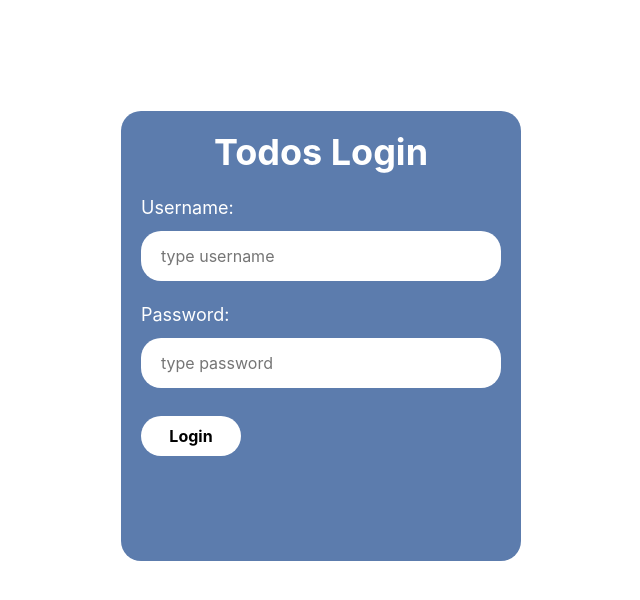
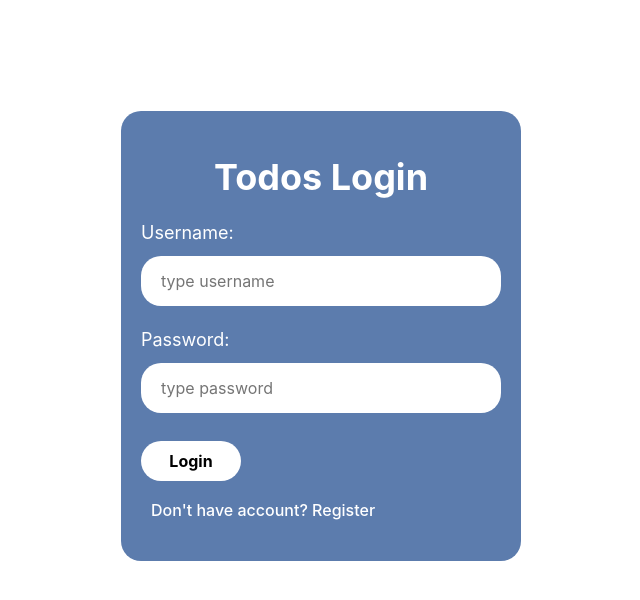
Before and after one commit to sjasminetya/todos-frontend-react, a React (Create React App) app: page /login in a window 1280 px wide. Shown: the top 600 px of the page, without its empty margins (319-959 px from the left). Built offline with nearby package versions, Linux system fonts and the light colour scheme.

Commit message:
fix tampilan login

```diff
--- a/src/pages/Login/Login.jsx
+++ b/src/pages/Login/Login.jsx
@@ -4,7 +4,7 @@ import Input from '../../component/base/Input/Input'
 import Button from '../../component/base/Button/Button'
 import {useDispatch} from 'react-redux'
 import {login} from '../../configs/redux/actions'
-import {useHistory} from 'react-router-dom'
+import {useHistory, Link} from 'react-router-dom'
 
 function Login() {
   const [username, setUsername] = useState('')
@@ -41,6 +41,7 @@ function Login() {
                 <Input value={username} type='text' id='username' label='Username:' placeholder='type username' onChange={handleChangeUsername} />
                 <Input value={password} type='password' id='password' label='Password:' placeholder='type password' onChange={handleChangePassword} />
                 <Button title='Login' onClick={handleClick} />
+                <h6>Don't have account? <Link to="/register">Register</Link></h6>
               </form>
             </div>
           </div>
--- a/src/pages/Login/Login.module.css
+++ b/src/pages/Login/Login.module.css
@@ -12,5 +12,14 @@
     font-size: 36px;
     color: #FFFFFF;
     text-align: center;
-    padding-top: 20px;
+    padding-top: 45px;
 }
+
+.todos-login form h6 {
+    padding: 0px 0 0 30px;
+    color: #FFFFFF;
+}
+
+.todos-login form h6 a {
+    color: #FFFFFF;
+}
```
